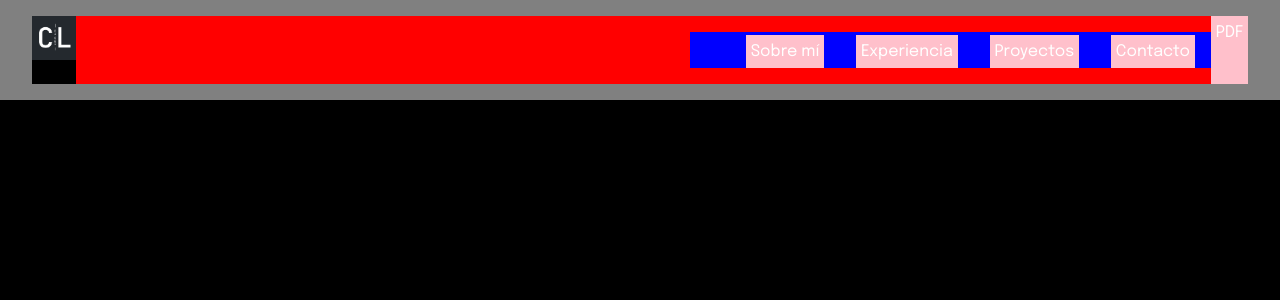
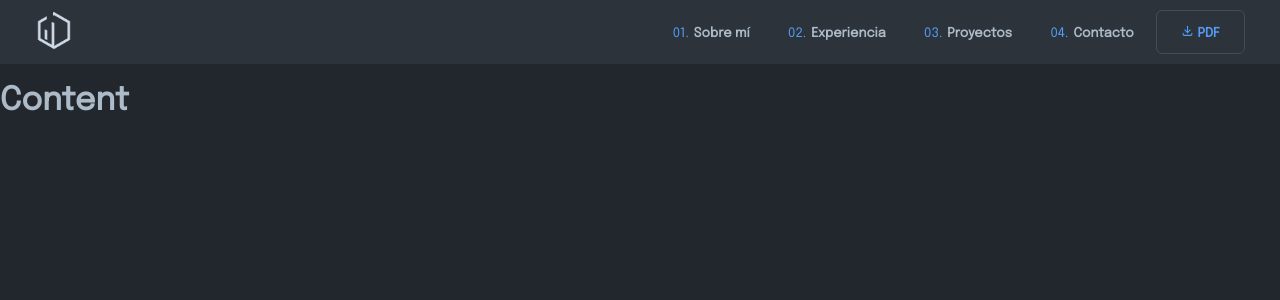
Before and after one commit to Geomoon/portfolio-v1, a Next.js app: page / in a window 1280 px wide. Shown: the top 300 px of the page. Built offline with nearby package versions, Linux system fonts and the light colour scheme.

Commit message:
header - colors

```diff
--- /dev/null
+++ b/components/Content.tsx
@@ -0,0 +1,4 @@
+
+export const Content = () => {
+  return <h1>Content</h1>
+}
--- a/components/Header.module.css
+++ b/components/Header.module.css
@@ -1,30 +1,68 @@
 .header {
-  background-color: gray;
-  padding: 1rem 2rem;
+  background-color: var(--bg-secondady);
+  padding: .5rem 2rem;
+  box-sizing: content-box;
 }
 
 .header > nav {
   display: flex;
-  background-color: red;
-  justify-content: space-between
+  justify-content: space-between;
+  align-items: center;
+}
+
+.header div#logo {
+  margin: 0;
+  padding: 0;
+  height: fit-content;
+}
+
+#logo_img {
+  border-radius: 99px;
 }
 
 .sections {
   display: flex;
+  align-items: center;
+  font-size: small;
+  font-weight: bold;
 }
 
 .sections > ol {
-  background-color: blue;
   display: flex;
   justify-content: space-between;
   list-style-type: none;
 }
 
-.sections > ol > li {
-  padding: .5rem 1rem;
+.sections li {
+  counter-increment: i 1;
+}
+
+.sections ol li a:hover {
+  text-decoration: underline;
+  text-decoration-color: var(--primary);
+}
+
+.sections ol li a::before {
+  content: '0' counter(i) ".";
+  margin-right: 5px;
+  color: var(--primary);
+  font-weight: normal;
 }
 
 .sections a {
-  background-color: pink;
-  padding: .5rem .3rem;
+  padding: .5rem 1rem;
+  margin: 0 .2rem;
 }
+
+a#preview_pdf {
+  color: var(--primary);
+  font-weight: bold;
+  border: 1px solid var(--border-color);
+  border-radius: 6px;
+  padding: .8rem 1.5rem;
+}
+
+a#preview_pdf:hover {
+  color: var(--color-light);
+  background-color: var(--primary);
+}
--- a/components/Header.tsx
+++ b/components/Header.tsx
@@ -1,12 +1,16 @@
 import Image from "next/image";
 import styles from './Header.module.css';
+import {TbDownload} from 'react-icons/tb';
+import Link from "next/link";
 
 export const Header = () => {
   return (
-    <div id="header" className={styles.header} >
+    <div className={styles.header} >
       <nav>
-        <div id="logo" style={{backgroundColor: '#000000'}}>
-          <Image src={'/images/logo.png'} width={44} height={44}/>
+        <div id="logo" >
+        <Link href={'/'}>
+          <Image src={'/images/logo.png'} width={44} height={44} id={styles.logo_img} />
+        </Link>
         </div>
         <div className={styles.sections}>
           <ol>
@@ -15,7 +19,7 @@ export const Header = () => {
             <li><a href="/#projects">Proyectos</a></li>
             <li><a href="/#contact">Contacto</a></li>
           </ol>
-          <a href="/carlos-luna.pdf">PDF</a>
+          <a id={styles.preview_pdf} href="/carlos-luna.pdf"><TbDownload /> PDF</a>
         </div>
       </nav>
     </div>
--- /dev/null
+++ b/components/Layout.tsx
@@ -0,0 +1,15 @@
+import {Component, ReactNode} from "react";
+import { Header } from "./Header";
+
+type Props = {
+  children: ReactNode
+}
+
+export default function Layout({ children }: Props) {
+    return (
+        <>
+            <Header />
+            <main>{ children }</main>
+        </>
+    );
+}
--- a/package.json
+++ b/package.json
@@ -11,7 +11,8 @@
   "dependencies": {
     "next": "12.2.5",
     "react": "18.2.0",
-    "react-dom": "18.2.0"
+    "react-dom": "18.2.0",
+    "react-icons": "^4.4.0"
   },
   "devDependencies": {
     "@types/node": "18.7.4",
--- a/pages/index.tsx
+++ b/pages/index.tsx
@@ -1,9 +1,10 @@
 import type { NextPage } from 'next'
-import {Header} from '../components/Header'
+import {Content} from '../components/Content'
+import Layout from '../components/Layout'
 
 const Home: NextPage = () => {
   return (
-    <Header/>
+    <Layout children={ <Content /> } />
   )
 }
 
--- a/styles/globals.css
+++ b/styles/globals.css
@@ -5,10 +5,20 @@
   font-style: normal;
 }
 
+:root {
+  --bg-primary: #22272E;
+  --bg-secondady: #2D333B;
+  --primary: #539bf5;
+  --color: #adbac7;
+  --color-light: #fff;
+  --border-color: #444c56;
+}
+
 html,
 body {
   padding: 0;
   margin: 0;
+  height: 100%;
   font-family: -apple-system, BlinkMacSystemFont, Segoe UI, Roboto, Oxygen,
     Ubuntu, Cantarell, Fira Sans, Droid Sans, Helvetica Neue, sans-serif;
 }
@@ -31,6 +41,6 @@ html {
   color-scheme: dark;
 }
 body {
-  color: white;
-  background: black;
+  color: var(--color);
+  background-color: var(--bg-primary);
 }
```
Also changed, not shown: public/images/logo.png, 1 other file (tests, documents, lock files or other folders).
